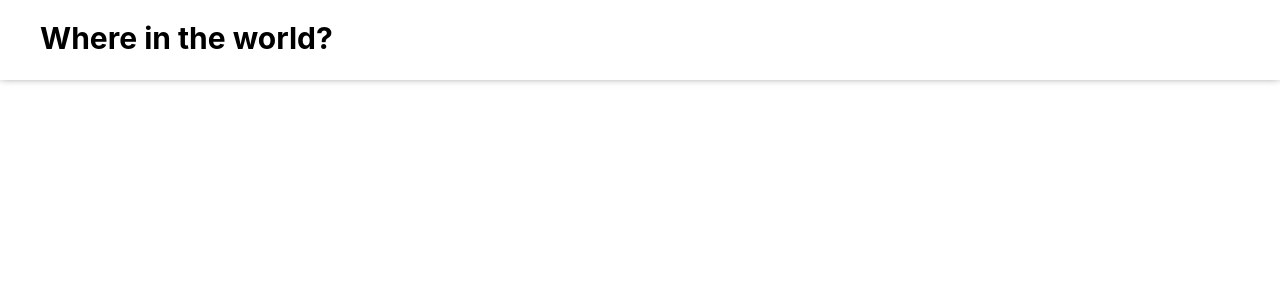
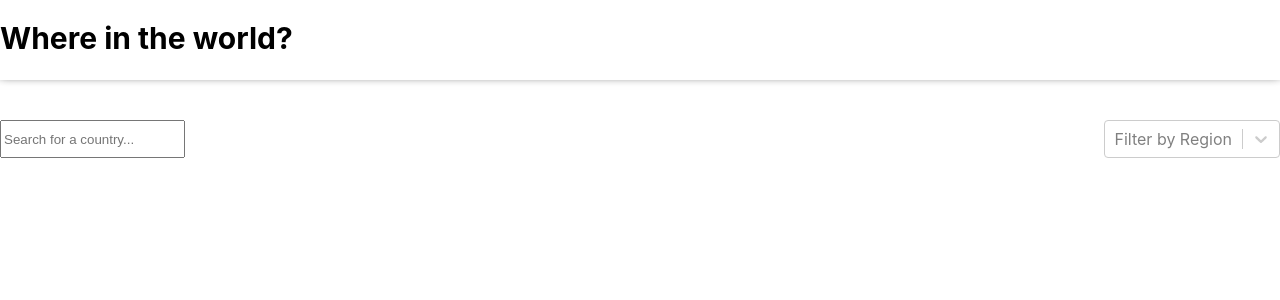
Before and after one commit to raelalves182/Countries, a React (Create React App) app: page / in a window 1280 px wide. Shown: the top 300 px of the page. Built offline with nearby package versions, Linux system fonts and the light colour scheme.

Commit message:
feat(header): input/select

```diff
--- a/package.json
+++ b/package.json
@@ -6,9 +6,11 @@
     "@testing-library/jest-dom": "^5.16.4",
     "@testing-library/react": "^12.1.5",
     "@testing-library/user-event": "^13.5.0",
+    "flexboxgrid": "^6.3.1",
     "react": "^18.0.0",
     "react-dom": "^18.0.0",
     "react-scripts": "5.0.0",
+    "react-select": "^5.3.0",
     "web-vitals": "^2.1.4"
   },
   "scripts": {
--- a/src/App.css
+++ b/src/App.css
@@ -1,14 +1,22 @@
 .header-main {
   box-shadow: 0 -5px 10px black;
   height: 80px;
-}
-
-.container {
-  max-width: 1200px;
-  margin: 0 auto;
 }
 
 h1 {
   padding: 20px 0;
   font-size: 30px;
 }
+
+.main-content {
+  margin-top: 40px;
+}
+
+.content {
+  display: flex;
+  justify-content: space-between;
+}
+
+.content input {
+  max-width: 100%;
+}
--- a/src/App.js
+++ b/src/App.js
@@ -1,10 +1,13 @@
 import './App.css';
+import 'flexboxgrid';
 import Header from './Components/Header';
+import Home from './Components/Home';
 
 function App() {
   return (
     <div className="App">
       <Header />
+      <Home />
     </div>
   );
 }
--- a/src/Components/Header.js
+++ b/src/Components/Header.js
@@ -4,7 +4,11 @@ const Header = () => {
   return (
     <header className="header-main">
       <div className="container">
-        <h1>Where in the world?</h1>
+        <div className="row">
+          <div className="col-xs-6 col-md-3">
+           <h1>Where in the world?</h1>
+          </div>
+        </div>
       </div>
     </header>
   )
--- /dev/null
+++ b/src/Components/Home.js
@@ -0,0 +1,30 @@
+import React from 'react'
+import Select from 'react-select';
+
+const options = [
+  { value: 'africa', label: 'Africa' },
+  { value: 'america', label: 'America' },
+  { value: 'asia', label: 'Asia' },
+  { value: 'europa', label: 'Europa' },
+  { value: 'oceania', label: 'Oceania' }
+]
+
+
+const Home = () => {
+  return (
+    <main className="main-content">
+      <div className="container">
+        <div className="row">
+          <div className="col-xs-12 col-sm-12 col-md-12 col-lg-12">
+            <div className="content">
+              <input aria-label="text" placeholder="Search for a country..."></input>
+              <Select placeholder="Filter by Region" options={options} />
+            </div>
+          </div>
+        </div>
+      </div>
+    </main>
+  )
+}
+
+export default Home;
```
Also changed, not shown: 1 other file (tests, documents, lock files or other folders).
